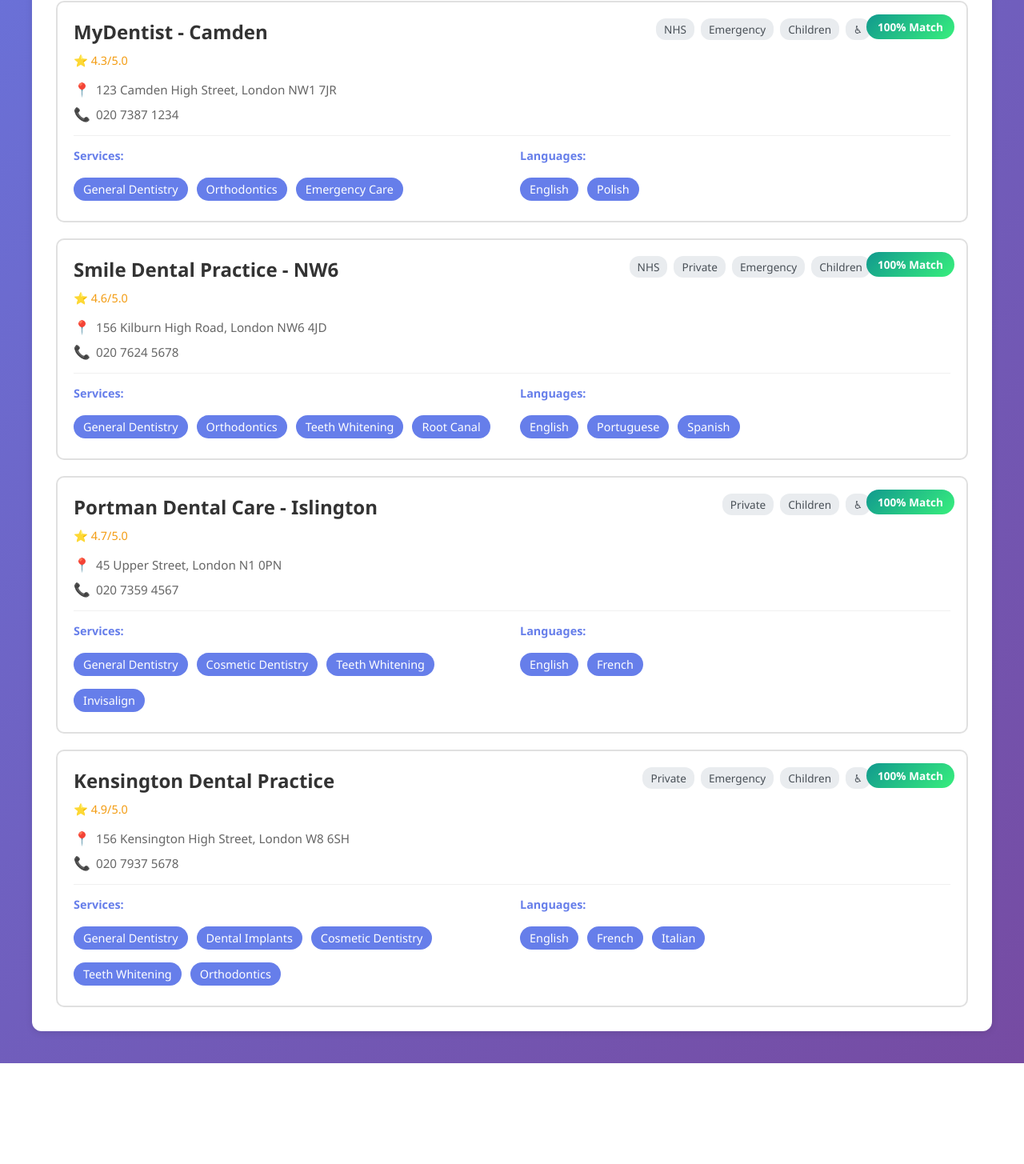
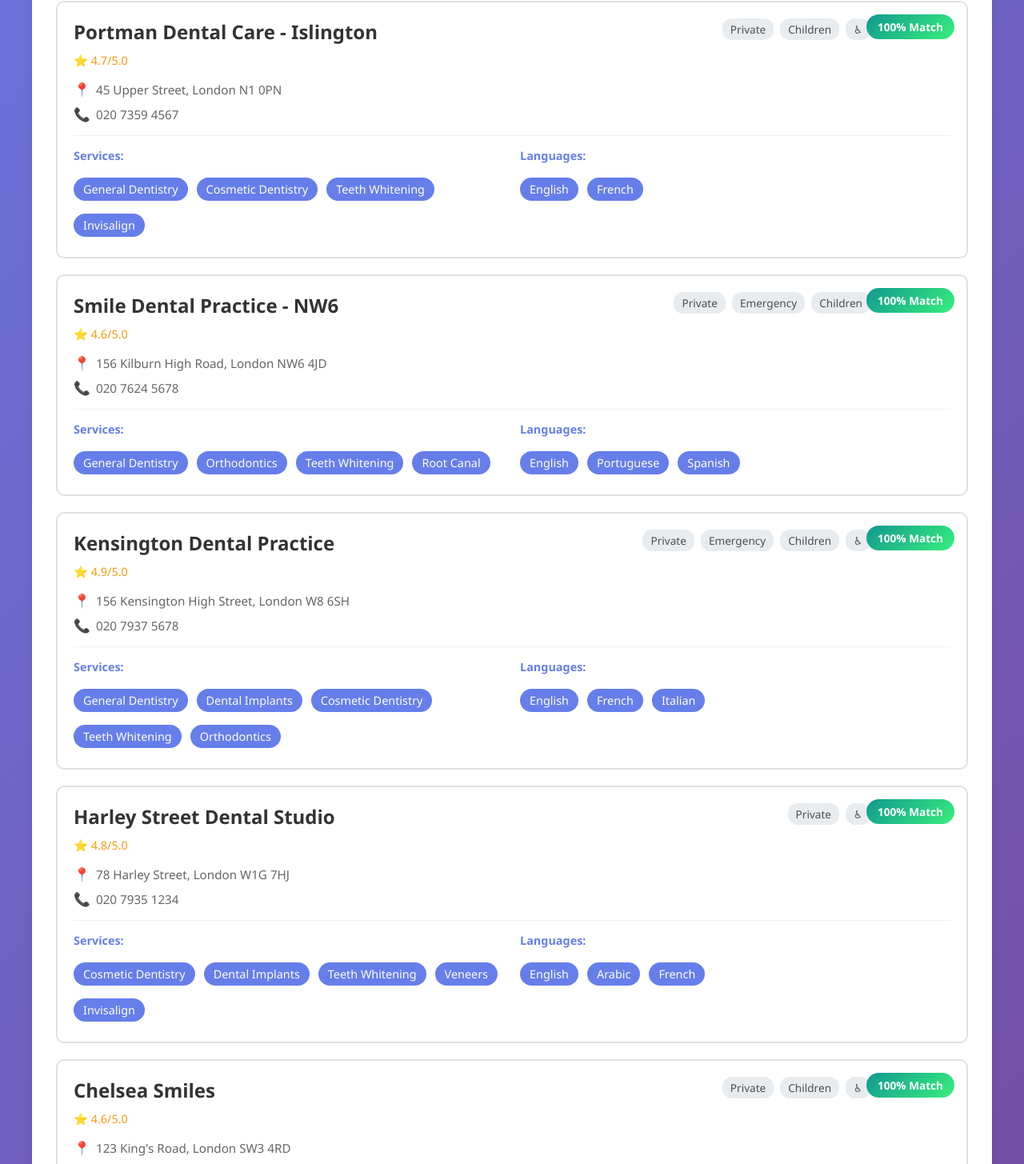
Before and after one commit to jgirolamo/dentaltrawler, a React (Vite) app in the folder dentaltrawler/: page / in a window 1280 px wide. Shown: the part 955-2410 px from the top of the page at 80% size. Before the commit the page ends 2284 px from the top, so only its background shows below. Built offline with nearby package versions, Linux system fonts and the light colour scheme.

Commit message:
Update to private clinics only - remove NHS filter

```diff
--- a/dentaltrawler/src/clinics.js
+++ b/dentaltrawler/src/clinics.js
@@ -1,4 +1,4 @@
-// London dental clinic data - includes both NHS and private practices
+// Private London dental clinic data
 export const clinicsData = [
   {
     name: "Bupa Dental Care - Oxford Street",
@@ -7,7 +7,6 @@
     services: ["General Dentistry", "Cosmetic Dentistry", "Teeth Whitening", "Dental Implants"],
     languages: ["English"],
     postcode: "W1C 1DH",
-    nhs: true,
     private: true,
     emergency: true,
     children: true,
@@ -15,18 +14,17 @@
     rating: 4.5
   },
   {
-    name: "MyDentist - Camden",
-    address: "123 Camden High Street, London NW1 7JR",
-    phone: "020 7387 1234",
-    services: ["General Dentistry", "Orthodontics", "Emergency Care"],
-    languages: ["English", "Polish"],
-    postcode: "NW1 7JR",
-    nhs: true,
-    private: false,
-    emergency: true,
+    name: "Portman Dental Care - Islington",
+    address: "45 Upper Street, London N1 0PN",
+    phone: "020 7359 4567",
+    services: ["General Dentistry", "Cosmetic Dentistry", "Teeth Whitening", "Invisalign"],
+    languages: ["English", "French"],
+    postcode: "N1 0PN",
+    private: true,
+    emergency: false,
     children: true,
     wheelchair_access: true,
-    rating: 4.3
+    rating: 4.7
   },
   {
     name: "Smile Dental Practice - NW6",
@@ -35,25 +33,10 @@
     services: ["General Dentistry", "Orthodontics", "Teeth Whitening", "Root Canal"],
     languages: ["English", "Portuguese", "Spanish"],
     postcode: "NW6 4JD",
-    nhs: true,
     private: true,
     emergency: true,
     children: true,
     rating: 4.6
-  },
-  {
-    name: "Portman Dental Care - Islington",
-    address: "45 Upper Street, London N1 0PN",
-    phone: "020 7359 4567",
-    services: ["General Dentistry", "Cosmetic Dentistry", "Teeth Whitening", "Invisalign"],
-    languages: ["English", "French"],
-    postcode: "N1 0PN",
-    nhs: false,
-    private: true,
-    emergency: false,
-    children: true,
-    wheelchair_access: true,
-    rating: 4.7
   },
   {
     name: "Kensington Dental Practice",
@@ -62,11 +45,36 @@
     services: ["General Dentistry", "Dental Implants", "Cosmetic Dentistry", "Teeth Whitening", "Orthodontics"],
     languages: ["English", "French", "Italian"],
     postcode: "W8 6SH",
-    nhs: false,
     private: true,
     emergency: true,
     children: true,
     wheelchair_access: true,
     rating: 4.9
+  },
+  {
+    name: "Harley Street Dental Studio",
+    address: "78 Harley Street, London W1G 7HJ",
+    phone: "020 7935 1234",
+    services: ["Cosmetic Dentistry", "Dental Implants", "Teeth Whitening", "Veneers", "Invisalign"],
+    languages: ["English", "Arabic", "French"],
+    postcode: "W1G 7HJ",
+    private: true,
+    emergency: false,
+    children: false,
+    wheelchair_access: true,
+    rating: 4.8
+  },
+  {
+    name: "Chelsea Smiles",
+    address: "123 King's Road, London SW3 4RD",
+    phone: "020 7352 5678",
+    services: ["Cosmetic Dentistry", "Teeth Whitening", "General Dentistry", "Orthodontics"],
+    languages: ["English", "Spanish", "Italian"],
+    postcode: "SW3 4RD",
+    private: true,
+    emergency: false,
+    children: true,
+    wheelchair_access: true,
+    rating: 4.6
   }
 ];
--- a/dentaltrawler/src/pages/Search.jsx
+++ b/dentaltrawler/src/pages/Search.jsx
@@ -21,8 +21,6 @@
   const [minScore, setMinScore] = useState(0);
   const [minRating, setMinRating] = useState(0);
   const [filters, setFilters] = useState({
-    nhs: false,
-    private: false,
     emergency: false,
     children: false,
     wheelchair: false,
@@ -106,8 +104,8 @@
         const results = [];
 
         for (const clinic of clinicsData) {
-          // Apply filters
-          if (filters.nhs && !clinic.nhs) continue;
+          // Apply filters (private clinics only)
+          if (!clinic.private) continue; // Only show private clinics
           if (filters.private && !clinic.private) continue;
           if (filters.emergency && !clinic.emergency) continue;
           if (filters.children && !clinic.children) continue;
@@ -187,8 +185,6 @@
     setSelectedServices([]);
     setSelectedLanguages([]);
     setFilters({
-      nhs: false,
-      private: false,
       emergency: false,
       children: false,
       wheelchair: false,
@@ -207,7 +203,7 @@
 
   const hasActiveFilters = searchText || areaFilter || postcodeFilter ||
     selectedServices.length > 0 || selectedLanguages.length > 0 ||
-    Object.values(filters).some(v => v) || minScore > 0 || minRating > 0;
+    filters.emergency || filters.children || filters.wheelchair || filters.parking || minScore > 0 || minRating > 0;
 
   return (
     <div className="search-page">
@@ -325,26 +321,10 @@
                     <label className="feature-checkbox">
                       <input
                         type="checkbox"
-                        checked={filters.nhs}
-                        onChange={(e) => setFilters({...filters, nhs: e.target.checked})}
-                      />
-                      <span>NHS Accepting</span>
-                    </label>
-                    <label className="feature-checkbox">
-                      <input
-                        type="checkbox"
-                        checked={filters.private}
-                        onChange={(e) => setFilters({...filters, private: e.target.checked})}
-                      />
-                      <span>Private</span>
-                    </label>
-                    <label className="feature-checkbox">
-                      <input
-                        type="checkbox"
                         checked={filters.emergency}
                         onChange={(e) => setFilters({...filters, emergency: e.target.checked})}
                       />
-                      <span>Emergency</span>
+                      <span>Emergency Services</span>
                     </label>
                     <label className="feature-checkbox">
                       <input
```
